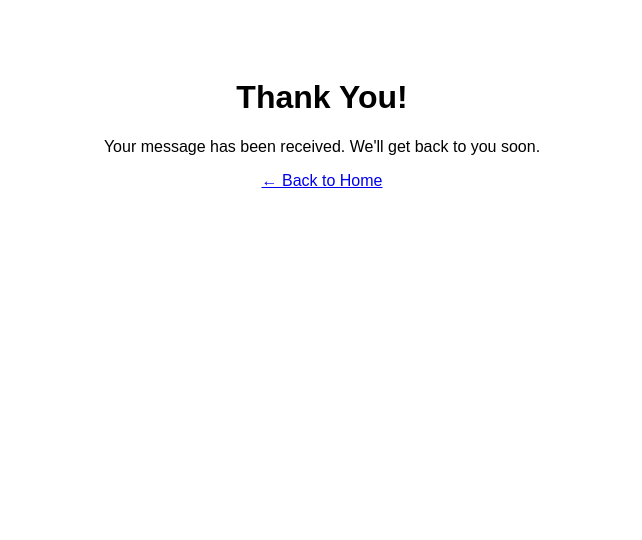
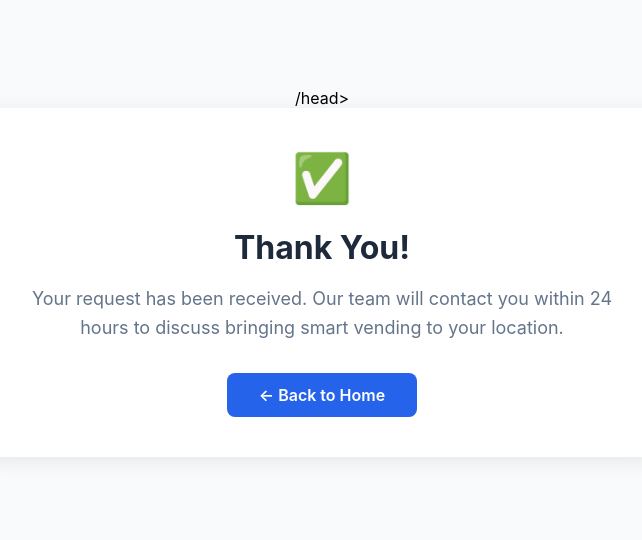
Before and after one commit to Flayat/Second-websitE, a plain HTML site: page thank-you.html in a window 1280 px wide. Shown: the whole page, without its empty margins (318-960 px from the left). Drawn offline with Linux system fonts and the light colour scheme.

Commit message:
Update thank-you.html

```diff
--- a/thank-you.html
+++ b/thank-you.html
@@ -11,14 +11,15 @@
 
   gtag('config', 'AW-18126968236');
 </script>
-  <meta charset="UTF-8">
-  <meta name="viewport" content="width=device-width, initial-scale=1.0">
-  <title>Thank You!</title>
-  <!-- Paste your same Google tag here (after <head>) so tracking works -->
-</head>
-<body style="font-family: sans-serif; text-align: center; padding: 50px;">
-  <h1>Thank You!</h1>
-  <p>Your message has been received. We'll get back to you soon.</p>
-  <a href="/">← Back to Home</a>
+/head>
+<body style="font-family: -apple-system, BlinkMacSystemFont, 'Segoe UI', sans-serif; text-align: center; padding: 80px 20px; background: #f8fafc;">
+  <div style="max-width: 600px; margin: 0 auto; background: white; padding: 40px; border-radius: 12px; box-shadow: 0 4px 20px rgba(0,0,0,0.08);">
+    <div style="font-size: 48px; margin-bottom: 20px;">✅</div>
+    <h1 style="color: #1e293b; margin-bottom: 16px;">Thank You!</h1>
+    <p style="color: #64748b; font-size: 18px; line-height: 1.6; margin-bottom: 30px;">
+      Your request has been received. Our team will contact you within 24 hours to discuss bringing smart vending to your location.
+    </p>
+    <a href="/" style="display: inline-block; background: #2563eb; color: white; padding: 12px 32px; text-decoration: none; border-radius: 8px; font-weight: 600;">← Back to Home</a>
+  </div>
 </body>
 </html>
```
